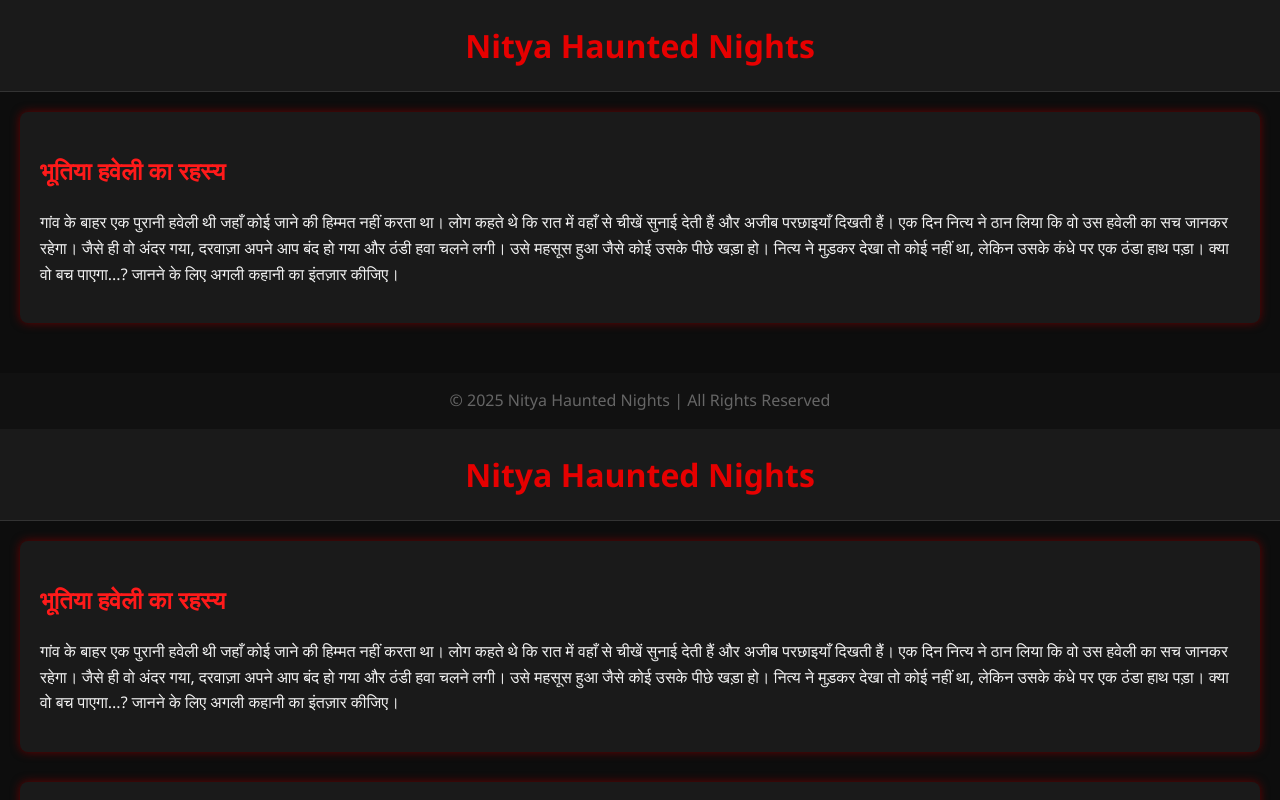
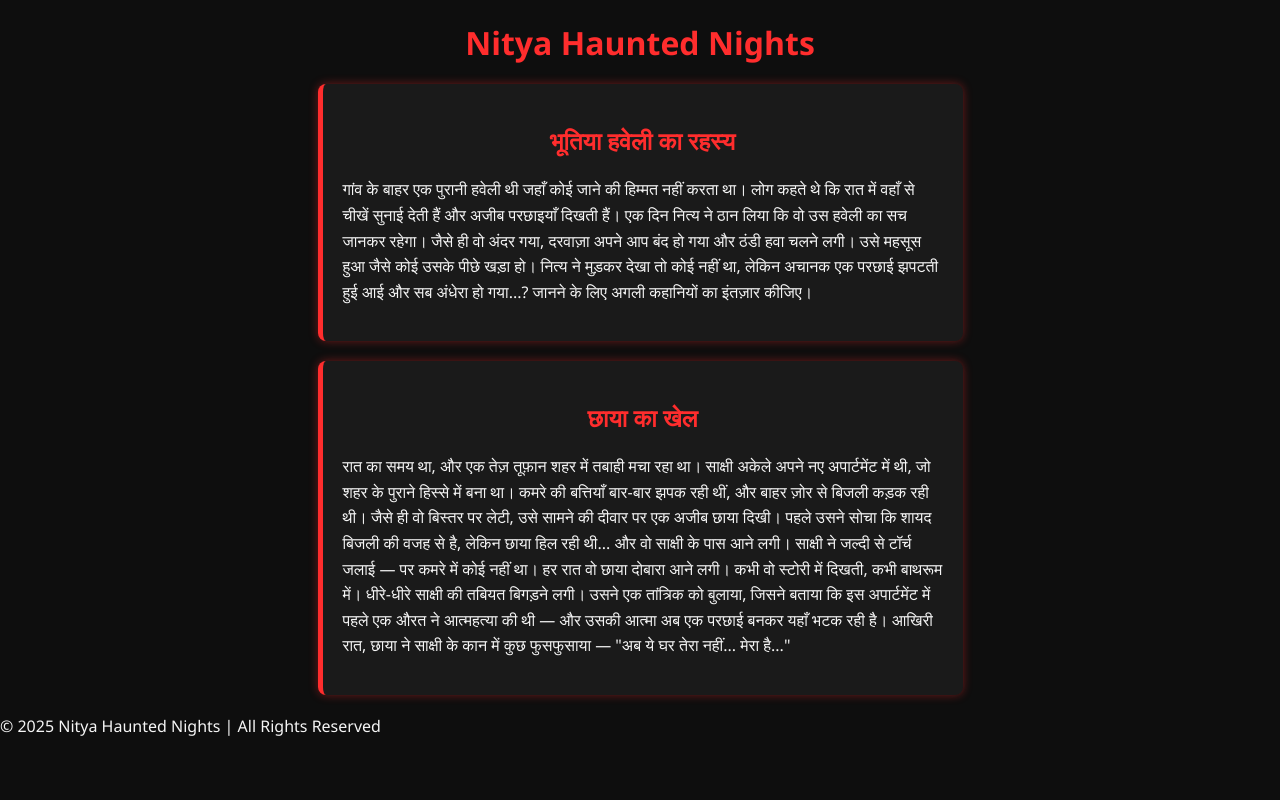
Before and after one commit to niraj9460/Nitya-horror-story, a plain HTML site: page index.html in a window 1280 px wide. Shown: the top 800 px of the page. Drawn offline with Linux system fonts and the light colour scheme.

Commit message:
Update index.html

```diff
--- a/index.html
+++ b/index.html
@@ -1,144 +1,53 @@
-
 <!DOCTYPE html>
-<html lang="en">
+<html lang="hi">
 <head>
-  <meta charset="UTF-8" />
-  <meta name="viewport" content="width=device-width, initial-scale=1.0"/>
-  <base href="/">
+  <meta charset="UTF-8">
+  <meta name="viewport" content="width=device-width, initial-scale=1.0">
   <title>Nitya Haunted Nights</title>
-  <style>
-    body {
-      margin: 0;
-      font-family: 'Segoe UI', sans-serif;
-      background-color: #0d0d0d;
-      color: #f1f1f1;
-      line-height: 1.6;
-    }
-    header {
-      background-color: #1a1a1a;
-      padding: 20px;
-      text-align: center;
-      border-bottom: 1px solid #333;
-    }
-    header h1 {
-      margin: 0;
-      color: #e60000;
-    }
-    .container {
-      padding: 20px;
-    }
-    .story {
-      background-color: #1a1a1a;
-      padding: 20px;
-      border-radius: 8px;
-      box-shadow: 0 0 10px #660000;
-      margin-bottom: 30px;
-    }
-    .story h2 {
-      color: #ff1a1a;
-    }
-    footer {
-      text-align: center;
-      padding: 15px;
-      background-color: #111;
-      color: #666;
-    }
-  </style>
+  <link rel="stylesheet" href="style.css">
 </head>
 <body>
   <header>
     <h1>Nitya Haunted Nights</h1>
   </header>
+
   <div class="container">
     <div class="story">
       <h2>भूतिया हवेली का रहस्य</h2>
       <p>
-        गांव के बाहर एक पुरानी हवेली थी जहाँ कोई जाने की हिम्मत नहीं करता था। लोग कहते थे कि रात में वहाँ से चीखें सुनाई देती हैं और अजीब परछाइयाँ दिखती हैं। एक दिन नित्य ने ठान लिया कि वो उस हवेली का सच जानकर रहेगा। जैसे ही वो अंदर गया, दरवाज़ा अपने आप बंद हो गया और ठंडी हवा चलने लगी। उसे महसूस हुआ जैसे कोई उसके पीछे खड़ा हो। नित्य ने मुड़कर देखा तो कोई नहीं था, लेकिन उसके कंधे पर एक ठंडा हाथ पड़ा। क्या वो बच पाएगा...? जानने के लिए अगली कहानी का इंतज़ार कीजिए।
-      </p>
-    </div>
-  </div>
-  <footer>
-    © 2025 Nitya Haunted Nights | All Rights Reserved
-  </footer>
-</body>
-</html>
-<!DOCTYPE html>
-<html lang="hi">
-<head>
-  <meta charset="UTF-8" />
-  <meta name="viewport" content="width=device-width, initial-scale=1.0"/>
-  <title>Nitya Haunted Nights</title>
-  <style>
-    body {
-      margin: 0;
-      font-family: 'Segoe UI', sans-serif;
-      background-color: #0d0d0d;
-      color: #f1f1f1;
-      line-height: 1.6;
-    }
-    header {
-      background-color: #1a1a1a;
-      padding: 20px;
-      text-align: center;
-      border-bottom: 1px solid #333;
-    }
-    header h1 {
-      margin: 0;
-      color: #e60000;
-    }
-    .container {
-      padding: 20px;
-    }
-    .story {
-      background-color: #1a1a1a;
-      padding: 20px;
-      border-radius: 8px;
-      box-shadow: 0 0 10px #660000;
-      margin-bottom: 30px;
-    }
-    .story h2 {
-      color: #ff1a1a;
-    }
-    footer {
-      text-align: center;
-      padding: 15px;
-      background-color: #111;
-      color: #666;
-    }
-  </style>
-</head>
-<body>
-  <header>
-    <h1>Nitya Haunted Nights</h1>
-  </header>
-  <div class="container">
-
-    <div class="story">
-      <h2>भूतिया हवेली का रहस्य</h2>
-      <p>
-        गांव के बाहर एक पुरानी हवेली थी जहाँ कोई जाने की हिम्मत नहीं करता था। लोग कहते थे कि रात में वहाँ से चीखें सुनाई देती हैं और अजीब परछाइयाँ दिखती हैं। एक दिन नित्य ने ठान लिया कि वो उस हवेली का सच जानकर रहेगा। जैसे ही वो अंदर गया, दरवाज़ा अपने आप बंद हो गया और ठंडी हवा चलने लगी। उसे महसूस हुआ जैसे कोई उसके पीछे खड़ा हो। नित्य ने मुड़कर देखा तो कोई नहीं था, लेकिन उसके कंधे पर एक ठंडा हाथ पड़ा। क्या वो बच पाएगा...? जानने के लिए अगली कहानी का इंतज़ार कीजिए।
+        गांव के बाहर एक पुरानी हवेली थी जहाँ कोई जाने की हिम्मत नहीं करता था।
+        लोग कहते थे कि रात में वहाँ से चीखें सुनाई देती हैं और अजीब परछाइयाँ दिखती हैं।
+        एक दिन नित्य ने ठान लिया कि वो उस हवेली का सच जानकर रहेगा। जैसे ही वो अंदर गया,
+        दरवाज़ा अपने आप बंद हो गया और ठंडी हवा चलने लगी। उसे महसूस हुआ जैसे कोई उसके पीछे खड़ा हो।
+        नित्य ने मुड़कर देखा तो कोई नहीं था, लेकिन अचानक एक परछाई झपटती हुई आई और सब अंधेरा हो गया...?
+        जानने के लिए अगली कहानियों का इंतज़ार कीजिए।
       </p>
     </div>
 
     <div class="story">
       <h2>छाया का खेल</h2>
       <p>
-        रात का समय था, और एक तेज़ तूफ़ान शहर में तबाही मचा रहा था। साक्षी अकेले अपने नए अपार्टमेंट में थी, जो शहर के पुराने हिस्से में बना था। कमरे की बत्तियाँ बार-बार झपक रही थीं, और बाहर ज़ोर से बिजली कड़क रही थी।
-        <br><br>
-        जैसे ही वो बिस्तर पर लेटी, उसे सामने की दीवार पर एक अजीब छाया दिखी। पहले उसने सोचा कि शायद बिजली की वजह से है, लेकिन छाया हिल रही थी... और वो साक्षी के पास आने लगी।
-        <br><br>
+        रात का समय था, और एक तेज़ तूफ़ान शहर में तबाही मचा रहा था।
+        साक्षी अकेले अपने नए अपार्टमेंट में थी, जो शहर के पुराने हिस्से में बना था।
+        कमरे की बत्तियाँ बार-बार झपक रही थीं, और बाहर ज़ोर से बिजली कड़क रही थी।
+
+        जैसे ही वो बिस्तर पर लेटी, उसे सामने की दीवार पर एक अजीब छाया दिखी।
+        पहले उसने सोचा कि शायद बिजली की वजह से है, लेकिन छाया हिल रही थी...
+        और वो साक्षी के पास आने लगी।
+
         साक्षी ने जल्दी से टॉर्च जलाई — पर कमरे में कोई नहीं था।
-        <br><br>
-        हर रात वो छाया दोबारा आने लगी। कभी वो रसोई में दिखती, कभी बाथरूम में। धीरे-धीरे साक्षी की तबियत बिगड़ने लगी। उसने एक तांत्रिक को बुलाया, जिसने बताया कि इस अपार्टमेंट में पहले एक औरत ने आत्महत्या की थी — और उसकी आत्मा अब एक परछाई बनकर यहाँ भटक रही है।
-        <br><br>
+
+        हर रात वो छाया दोबारा आने लगी। कभी वो स्टोरी में दिखती, कभी बाथरूम में।
+        धीरे-धीरे साक्षी की तबियत बिगड़ने लगी। उसने एक तांत्रिक को बुलाया,
+        जिसने बताया कि इस अपार्टमेंट में पहले एक औरत ने आत्महत्या की थी —
+        और उसकी आत्मा अब एक परछाई बनकर यहाँ भटक रही है।
+
         आखिरी रात, छाया ने साक्षी के कान में कुछ फुसफुसाया —
-        <strong>"अब ये घर तेरा नहीं... मेरा है..."</strong>
-        <br><br>
-        उसके बाद से साक्षी गायब है... और जो भी उस अपार्टमेंट में रहने जाता है, वो कुछ ही दिनों में पागल हो जाता है।
+        "अब ये घर तेरा नहीं... मेरा है..."
       </p>
     </div>
+  </div>
 
-  </div>
   <footer>
     © 2025 Nitya Haunted Nights | All Rights Reserved
   </footer>
```
